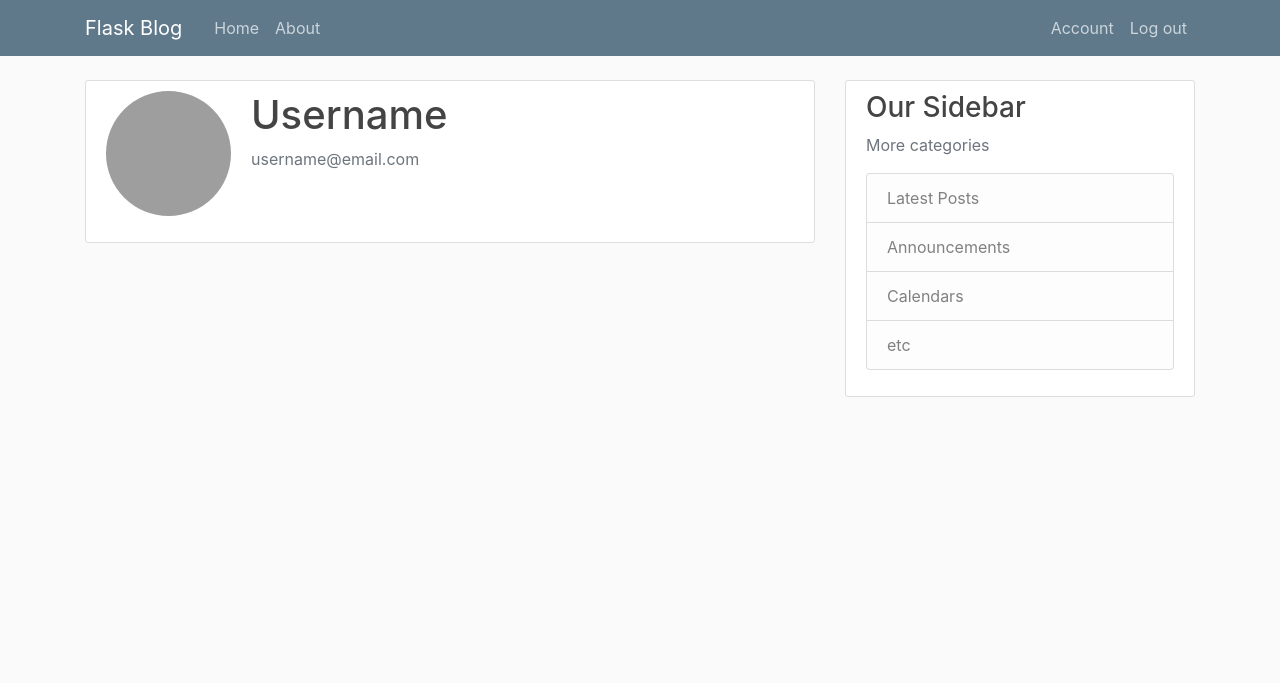
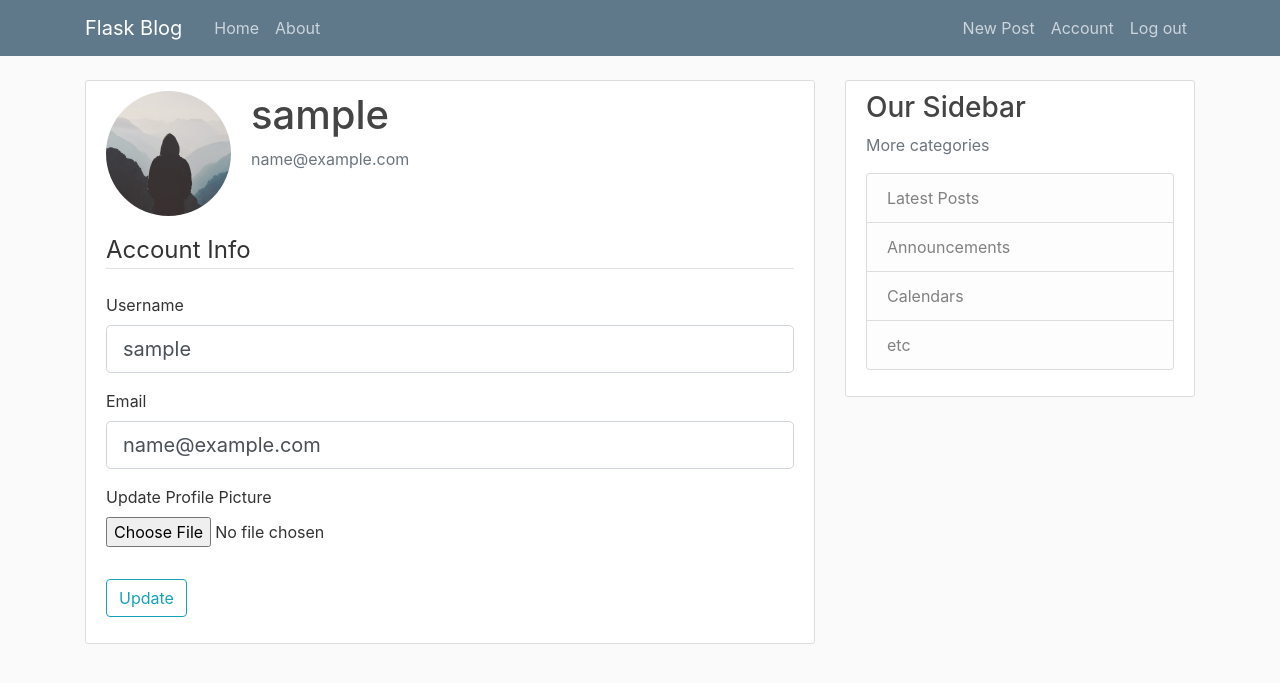
Before and after one commit to Sarthak2143/Flaskblog, a Flask app: page /account in a window 1280 px wide. Shown: the top 683 px of the page. Run offline with Flask 2, Linux system fonts and the light colour scheme; the visitor is signed in with stand-in values (Sample User, id 1); data comes from the database, SQL or seed files in the repository; parts of the project's set-up code (start-up, migrations or seed data) failed here and were passed over; some libraries are stand-ins or nearby versions; grey boxes are pictures that could not be loaded.

Commit message:
Now users can create, update and delete posts

```diff
--- a/main/forms.py
+++ b/main/forms.py
@@ -1,5 +1,7 @@
 from flask_wtf import FlaskForm
-from wtforms import StringField, PasswordField, SubmitField, BooleanField
+from flask_wtf.file import FileField, FileAllowed
+from flask_login import current_user
+from wtforms import StringField, PasswordField, SubmitField, BooleanField, TextAreaField
 from wtforms.validators import DataRequired, Length, Email, EqualTo, ValidationError
 from main.models import User
 
@@ -40,3 +42,34 @@ class LoginForm(FlaskForm):
     remember = BooleanField("Remember Me")
 
     submit = SubmitField("Sign In")
+
+class UpdateAccountForm(FlaskForm):
+    username = StringField("Username",
+            validators = [DataRequired(), Length(min=4, max = 15)])
+
+    email = StringField("Email",
+            validators = [DataRequired(), Email()])
+
+    picture = FileField("Update Profile Picture",
+            validators = [FileAllowed(["png", "jpg", "jpeg"])])
+
+    submit = SubmitField("Update")
+
+    def validate_username(self, username):
+        user = User.query.filter_by(username=username.data).first()
+        if username.data != current_user.username:
+            if user:
+                raise ValidationError("That username is taken. Please choose a different one.")
+
+    def validate_email(self, email):
+        user = User.query.filter_by(email=email.data).first()
+        if email.data != current_user.email:
+            if user:
+                raise ValidationError("That email is taken. Please choose a different one.")
+
+
+
+class PostForm(FlaskForm):
+    title = StringField('Title', validators=[DataRequired()])
+    content = TextAreaField('Content', validators=[DataRequired()])
+    submit = SubmitField('Post')
--- a/main/routes.py
+++ b/main/routes.py
@@ -1,28 +1,18 @@
-from flask import render_template, url_for, flash, redirect, request
-from main.forms import RegistrationForm, LoginForm
+import os
+import secrets
+from PIL import Image
+from flask import render_template, url_for, flash, redirect, request, abort
+from main.forms import RegistrationForm, LoginForm, UpdateAccountForm, PostForm
 from main.models import User, Post
 from main import app, db, bcrypt
 from flask_login import login_user, current_user, logout_user, login_required
 
-posts = [
-        {
-            "author": "Sarthak Tomar",
-            "title": "Post 1",
-            "date_posted": "Feb 28 2022",
-            "content": "My blog post, where i'll post my daily updates."
-            },
-        {
-            "author": "John Doe",
-            "title": "Post 2",
-            "date_posted": "Feb 29 2022",
-            "content": "My test blog post for testing our page."
-            }
-        ]
 
 @app.route("/")
 @app.route("/home")
 def home():
-    return render_template("home.html", posts = posts)
+    posts = Post.query.all()
+    return render_template("home.html", posts=posts)
 
 @app.route("/about")
 def about():
@@ -68,7 +58,96 @@ def logout():
     flash("You have been successfully logged out of your account!", "success")
     return redirect(url_for('home'))
 
-@app.route("/account")
+
+def save_picture(form_pic):
+    random_hex = secrets.token_hex(8)
+    _, f_ext = os.path.splitext(form_pic.filename)
+    pic_fname = random_hex + f_ext
+    pic_path = os.path.join(app.root_path, "static/profile_pics", pic_fname)
+
+    output_size = (125, 125)
+    i = Image.open(form_pic)
+    i.thumbnail(output_size)
+    i.save(pic_path)
+
+    return pic_fname
+
+@app.route("/account", methods=["GET", "POST"])
 @login_required
 def account():
-    return render_template('account.html', title = 'Account')
+    form = UpdateAccountForm()
+
+    if form.validate_on_submit():
+        if form.picture.data:
+            picture_file = save_picture(form.picture.data)
+            current_user.image_file = picture_file
+
+        current_user.username = form.username.data
+        current_user.email = form.email.data
+        db.session.commit()
+        flash("Your account has been successfully updated.", "success")
+        return redirect(url_for('account'))
+
+    elif request.method == 'GET':
+        form.username.data = current_user.username
+        form.email.data = current_user.email
+
+    image_file = url_for('static', filename = 'profile_pics/' + current_user.image_file)
+    return render_template('account.html', title = 'Account', image_file = image_file, form=form)
+
+
+@app.route("/post/new", methods=["POST", "GET"])
+@login_required
+def new_post():
+    form = PostForm()
+    if form.validate_on_submit():
+        post = Post(title=form.title.data, content=form.content.data, author=current_user)
+        db.session.add(post)
+        db.session.commit()
+        flash('Your post have been created!', "success")
+        return redirect(url_for('home'))
+    return render_template('post_op.html', title = 'New Post', form=form, legend='New Post')
+
+
+@app.route("/post/<int:post_id>")
+def post(post_id):
+    post = Post.query.get_or_404(post_id)
+    return render_template('post.html', title='post.title', post=post)
+
+@app.route("/post/<int:post_id>/update", methods=["GET", "POST"])
+@login_required
+def update_post(post_id):
+    post = Post.query.get_or_404(post_id)
+
+    if post.author != current_user:
+        abort(403)
+
+    form = PostForm()
+
+    if form.validate_on_submit():
+        post.title = form.title.data
+        post.content = form.content.data
+        db.session.commit()
+        flash("Your post have been updated!", "success")
+        return redirect(url_for('post', post_id = post.id))
+
+    elif request.method == 'GET':
+
+        form.title.data = post.title
+        form.content.data = post.content
+
+    return render_template('post_op.html', title='Update Post', form=form, legend = 'Update Post')
+
+
+@app.route('/post/<int:post_id>/delete', methods=['POST'])
+@login_required
+def delete_post(post_id):
+    post = Post.query.get_or_404(post_id)
+
+    if post.author != current_user:
+        abort(403)
+
+    db.session.delete(post)
+    db.session.commit()
+    flash("Your post have been deleted!", "success")
+    return redirect(url_for('home'))
--- a/main/templates/account.html
+++ b/main/templates/account.html
@@ -1,14 +1,61 @@
 {% extends "layout.html" %}
 {% block content %}
+
 	<div class="content-section">
 	  <div class="media">
-      <img class="rounded-circle account-img" src="userimage.jpg">
+	    <img class="rounded-circle account-img" src="{{ image_file }}">
 	    <div class="media-body">
-        <h2 class="account-heading">Username</h2>
-        <p class="text-secondary">username@email.com</p>
+		    <h2 class="account-heading">{{ current_user.username }}</h2>
+		    <p class="text-secondary">{{ current_user.email }}</p>
 	    </div>
 	  </div>
-    <!-- FORM HERE -->
+          <form method="POST" action="" enctype="multipart/form-data">
+              {{ form.hidden_tag() }}
+              <fieldset class="form-group">
+		      <legend class="border-bottom mb-4">Account Info</legend>
+                  <div class="form-group">
+                      {{ form.username.label(class="form-control-label") }}
+
+                      {% if form.username.errors %}
+                          {{ form.username(class="form-control form-control-lg is-invalid") }}
+                          <div class="invalid-feedback">
+                              {% for error in form.username.errors %}
+                                  <span>{{ error }}</span>
+                              {% endfor %}
+                          </div>
+                      {% else %}
+                          {{ form.username(class="form-control form-control-lg") }}
+                      {% endif %}
+                  </div>
+                  <div class="form-group">
+                      {{ form.email.label(class="form-control-label") }}
+                      {% if form.email.errors %}
+                          {{ form.email(class="form-control form-control-lg is-invalid") }}
+                          <div class="invalid-feedback">
+                              {% for error in form.email.errors %}
+                                  <span>{{ error }}</span>
+                              {% endfor %}
+                          </div>
+                      {% else %}
+                          {{ form.email(class="form-control form-control-lg") }}
+                      {% endif %}
+                  </div>
+		  <div class="form-group">
+                      {{ form.picture.label() }}
+		      {{ form.picture(class="form-control-file") }}
+		      {% if form.picture.errors %}
+			{% for error in form.picture.errors %}
+			  <span class="text-danger">{{ error }}</span><br>
+			{% endfor %}
+
+		      {% endif %}
+		  </div>
+              </fieldset>
+              <div class="form-group">
+                  {{ form.submit(class="btn btn-outline-info") }}
+              </div>
+          </form>
 	</div>
 
+
 {% endblock content %}
--- a/main/templates/layout.html
+++ b/main/templates/layout.html
@@ -32,7 +32,8 @@
           <div class="navbar-nav">
 	    {% if current_user.is_authenticated %}
 
- 	      <a class="nav-item nav-link" href="{{ url_for('account') }}">Account</a>
+ 	      <a class="nav-item nav-link" href="{{ url_for('new_post') }}">New Post</a>
+	      <a class="nav-item nav-link" href="{{ url_for('account') }}">Account</a>
  	      <a class="nav-item nav-link" href="{{ url_for('logout') }}">Log out</a>
 
 	    {% else %}
```
Also changed, not shown: main/templates/home.html (+4 -3 lines), main/templates/post.html (added, +42 -0 lines), main/templates/post_op.html (added, +42 -0 lines), main/static/profile_pics/3ed47c22c2e21648.jpg (added), main/static/profile_pics/default.jpg (added), 1 other file. Lines whose indentation alone changed are shown as unchanged.
